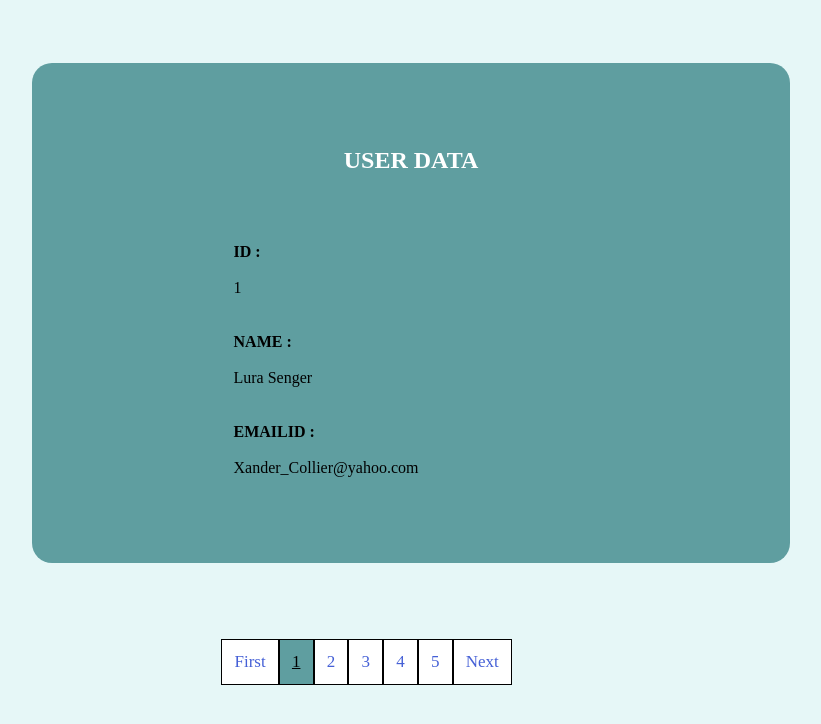
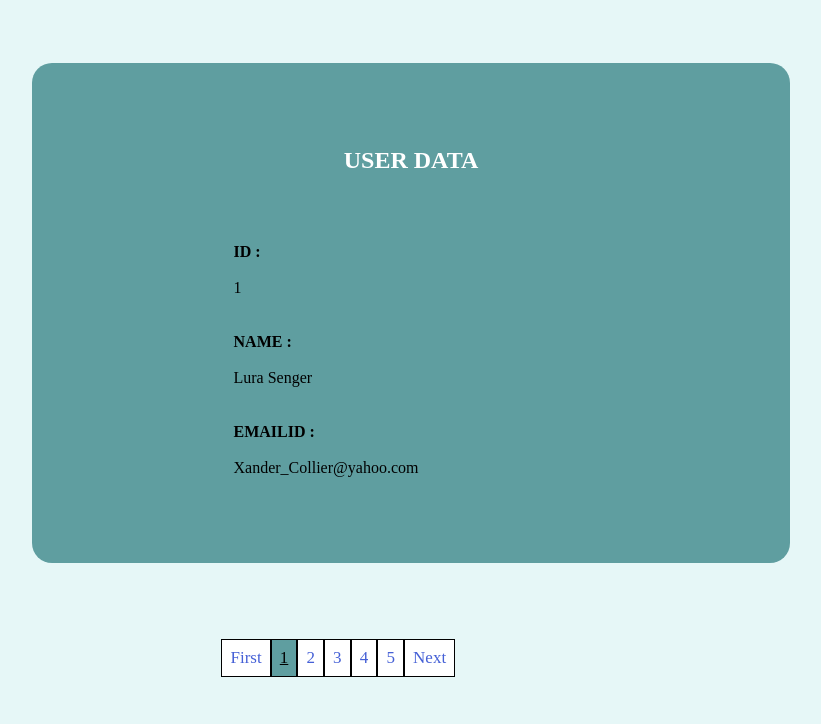
Before and after one commit to inavis/pagination-js, a plain HTML site: page index.html in a window 1280 px wide. Shown: the whole page, without its empty margins (229-1050 px from the left). Drawn offline with Linux system fonts and the light colour scheme; no server answers.

Commit message:
Add files via upload

```diff
--- a/style.css
+++ b/style.css
@@ -6,7 +6,7 @@
 .item{
     border: 1px solid black;
     color: rgb(69, 96, 214);
-    padding: 1.5%;
+    padding: 1%;
     font-size: 17px;
     font-weight: 300;
 }
```
